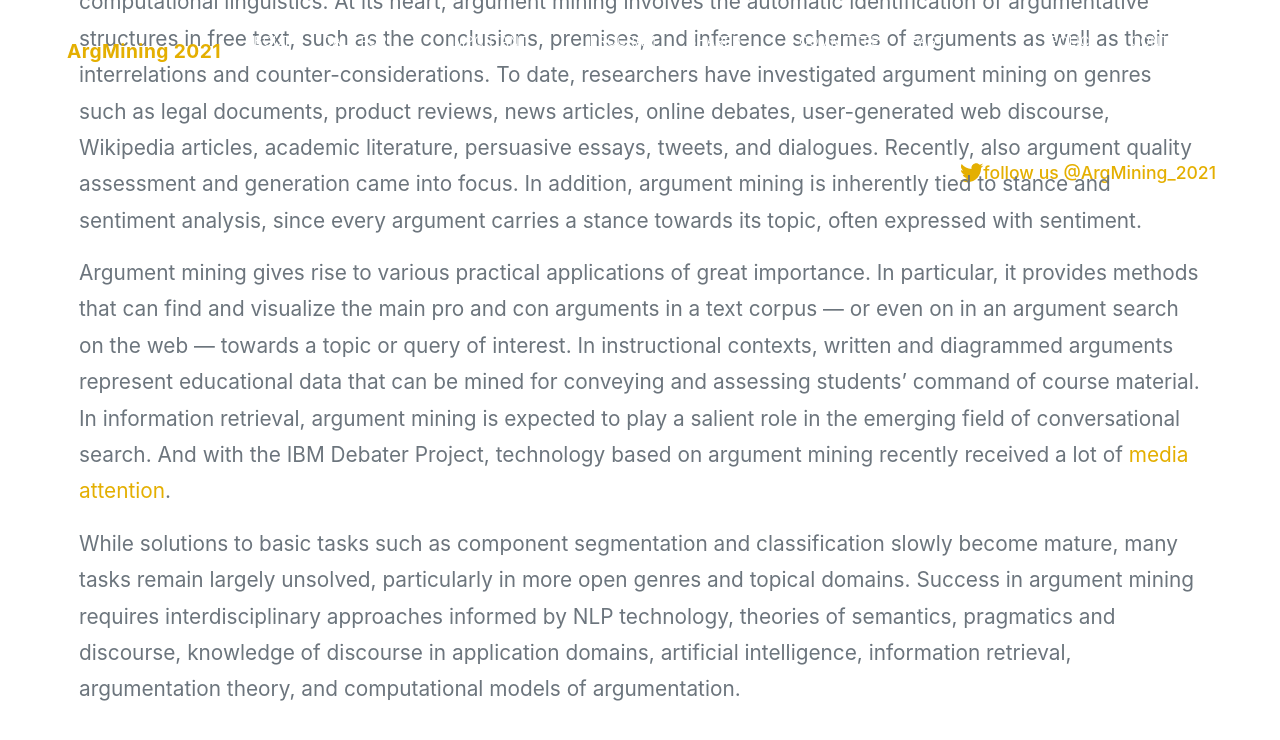
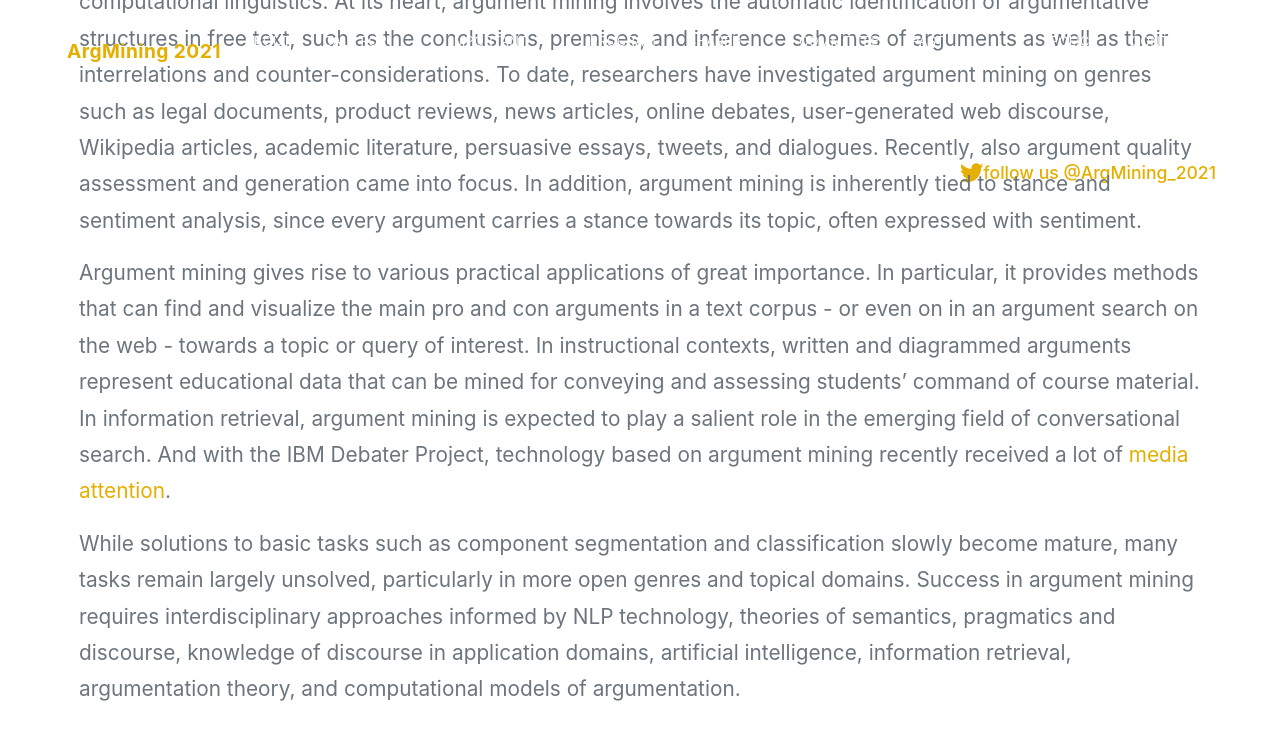
Before and after one commit to argmining2021/argmining2021.github.io, a Jekyll site: the page built from index.html, in a window 1280 px wide and 900 px high, scrolled down 1060 px. Shown: the top 740 px of the window. Built offline with Jekyll 4.4.1, drawn with Linux system fonts in a browser that asks for light colours; nearby versions of some CDN libraries; some web fonts are replaced.

Commit message:
Update about.html

```diff
--- a/_includes/sections/about.html
+++ b/_includes/sections/about.html
@@ -9,7 +9,7 @@
         <div class="row text-left">
             <div class="col-md-12 content">
 
-                <p class="text-muted"> The ArgMining21 workshop will be held in conjunction with the 2021 Conference on Empirical Methods in Natural Language Processing
+                <p > The ArgMining21 workshop will be held in conjunction with the 2021 Conference on Empirical Methods in Natural Language Processing
                     <a href="https://2021.emnlp.org/" target="_blank">(EMNLP21)</a>.</p>
 
 
@@ -22,8 +22,8 @@
 
 
                     <p class="text-muted">Argument mining gives rise to various practical applications of great importance. In particular, it provides
-                    methods that can find and visualize the main pro and con arguments in a text corpus — or even on in an argument
-                    search on the web — towards a topic or query of interest. In instructional contexts, written and diagrammed arguments represent educational data that can be mined
+                    methods that can find and visualize the main pro and con arguments in a text corpus - or even on in an argument
+                    search on the web - towards a topic or query of interest. In instructional contexts, written and diagrammed arguments represent educational data that can be mined
                     for conveying and assessing students’ command of course material. In information retrieval, argument mining is expected to play a salient role in the emerging field of conversational search. And with the IBM Debater Project, technology based on argument mining recently received a lot of
                     <a href="https://youtu.be/UeF_N1r91RQ" target="_blank">media attention</a>.</p>
 
```
